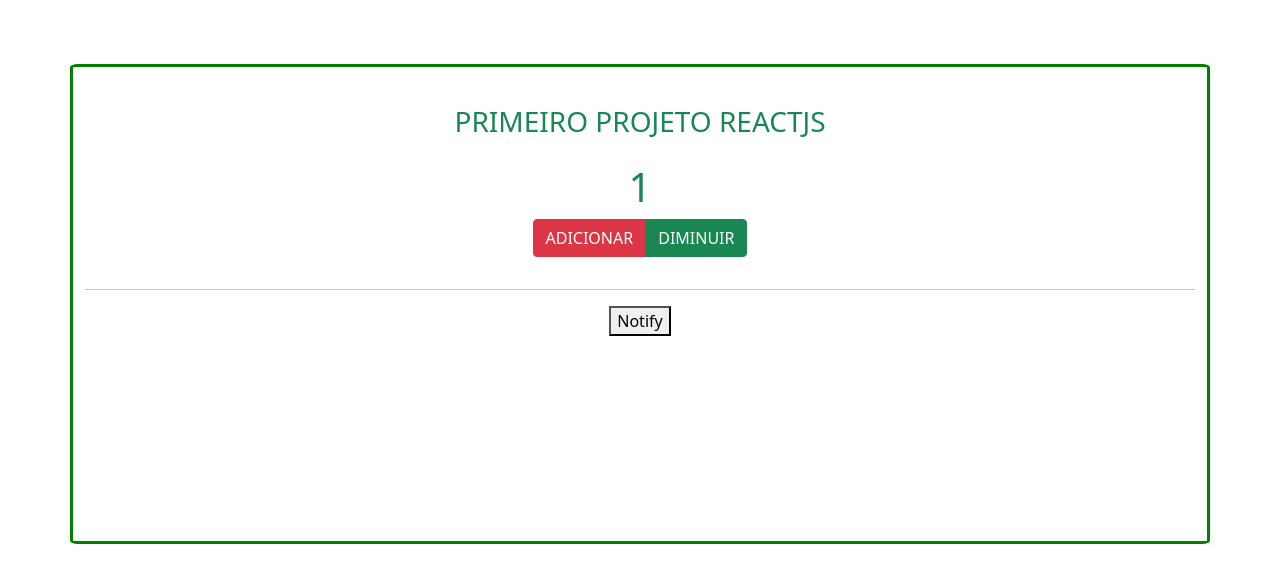
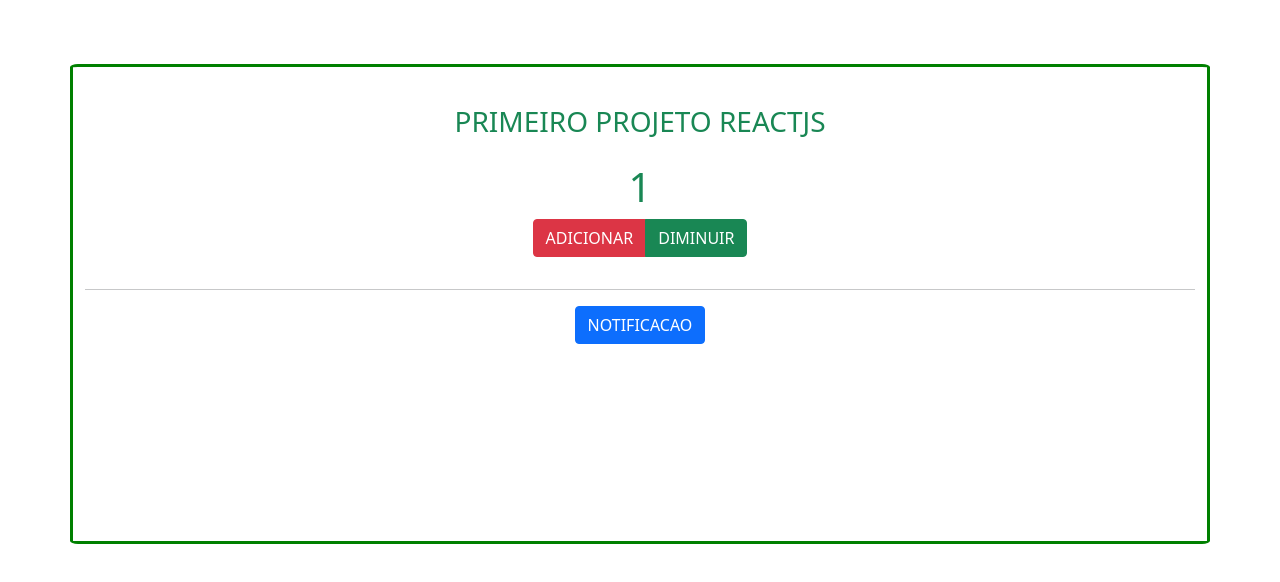
Before and after one commit to Auugust0-Carnaval/ReactProject, a React (Create React App) app: page / in a window 1280 px wide. Shown: the top 582 px of the page. Built offline with nearby package versions, Linux system fonts and the light colour scheme.

Commit message:
arrumando toast e centralizando

```diff
--- a/src/App.js
+++ b/src/App.js
@@ -4,8 +4,9 @@
 import alertify from 'alertifyjs';
 import { IonButton, IonContent, useIonAlert, IonAlert } from '@ionic/react';
 import { star } from 'ionicons/icons';
+import { ToastContainer, toast } from 'react-toastify';
+import 'react-toastify/dist/ReactToastify.css';
 
-import { toast } from 'react-toastify';
 
 function Capslock(props){
   const textoinserido = props.children;
@@ -46,46 +47,53 @@
   )
 }
 
-function App() {
 
-  const text = `perigo`;
+// function App(){
+//   const notify = () => toast("Wow so easy!");
+//
+//   return (
+//
+//     <div className="App">
+//       <div class = "container" id="container">
+//         <strong>
+//           <h3 class= "text-success">
+//             <Capslock>Primeiro projeto reactjs</Capslock>
+//           </h3>
+//         </strong>
+//         <Contador></Contador><hr></hr>
+//         <button type="button" class="btn btn-warning">
+//           <Capslock>
+//             notificacao
+//           </Capslock>
+//         </button>
+//       </div>
+//       <div>
+//          <button onClick={notify}>Notify</button>
+//       </div>
+//     </div>
+//   );
+// }
 
-  const notify = () => {
-    toast("ola");
-  }
+
+function App(){
+    var text = "bem vindo ao reactjs"
+    const notify = () => toast.success(text.toUpperCase(), {
+       position: toast.POSITION.TOP_CENTER
+    });
 
     return (
       <div className="App">
-      <div class = "container" id="container">
+        <div class="container" id="container">
           <strong>
             <h3 class= "text-success">
               <Capslock>Primeiro projeto reactjs</Capslock>
             </h3>
           </strong>
           <Contador></Contador><hr></hr>
-        <button onClick={notify}>Notify</button>
+          <button type="button" class="btn btn-primary" onClick={notify}><Capslock>notificacao</Capslock></button>
+          <ToastContainer />
         </div>
       </div>
     );
   }
-
-export default App;
-
-
-// import React from 'react';
-
-// import { ToastContainer, toast } from 'react-toastify';
-// import 'react-toastify/dist/ReactToastify.css';
-
-// function App(){
-//   const notify = () => toast("Wow so easy!");
-
-//   return (
-//     <div>
-//       <button onClick={notify}>Notify!</button>
-//       <ToastContainer />
-//     </div>
-//   );
-// }
-
-// export default App;
+export default App
```
Lines whose indentation alone changed are shown as unchanged.
